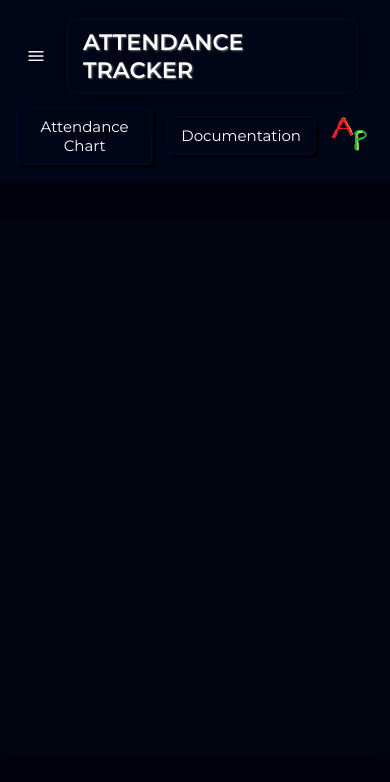
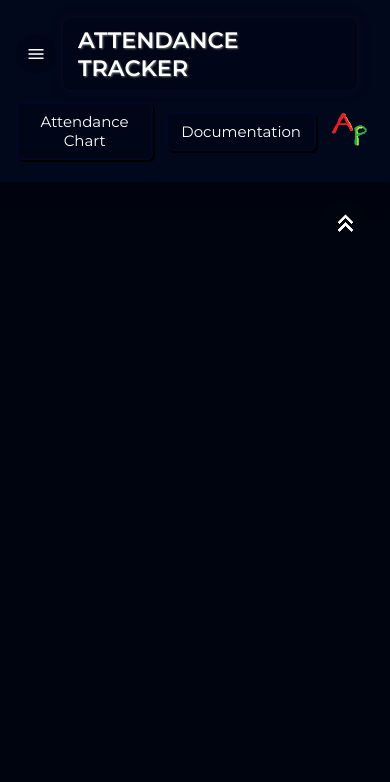
Before and after one commit to Mayurkshirsagar-web/AttendanceTracker.io, a plain HTML site: page home-page.html in a window 390 px wide. Shown: the top 782 px of the page. Drawn offline with Linux system fonts and the light colour scheme; a web font is replaced by a local one.

Commit message:
bottom to top button added and some responsiveness bug fixed

```diff
--- a/home-page.html
+++ b/home-page.html
@@ -17,7 +17,7 @@
     <link rel="stylesheet" href="styles/main-styles/footer.css">
 
   </head>
-  <body>
+  <body id="top">
     <div class="nav-container">
       <nav class="side-panel">
         <div class="top-part">
@@ -87,6 +87,11 @@
         <div class="footer-dis-box"><span class="footer-dis">Your privacy matters. This application is a client-side tool. All your attendance data is stored locally in your browser's storage (LocalStorage) and is never sent to any server. No one else can see your data but you.</span></div>
       </footer>
     </div>
-    <script src="script/time-table.js"></script>
+
+    <div class="back-to-top">
+      <a href="#top"><button class="back-to-top-button"><img class="arrow-png" src="Images/arrow-top.png"></button></a>
+    </div>
   </body>
+
+  <script src="script/time-table.js"></script>
 </html>
--- a/styles/general.css
+++ b/styles/general.css
@@ -3,6 +3,10 @@
   padding: 0;
   box-sizing: border-box;
   font-family: "Montserrat";
+}
+
+html {
+  scroll-behavior: smooth;
 }
 
 body {
@@ -12,7 +16,7 @@ body {
 .Front-page{
   min-height: 100vh;
   display: grid;
-  grid-template-rows: 80px 0.97fr 100px;
+  grid-template-rows: 85px 0.97fr 100px;
 }
 
 @media (max-width: 700px) {
@@ -20,3 +24,54 @@ body {
     grid-template-rows: 140px 1fr 60px;
   }
 }
+
+.main-conatiner {
+  height: 150vh;
+}
+
+.back-to-top {
+  z-index: 10;
+  position: fixed;
+  right: 24px;
+  top: 100px;
+}
+
+.back-to-top-button {
+  background-color: #00040f;
+  width: 50px;
+  height: 50px;
+  border-radius: 100%;
+  border: 1px none white;
+  cursor: pointer;
+  transition: all 0.15s ease;
+}
+
+.back-to-top-button:hover {
+  box-shadow: 0px 0px 3px white;
+  transform: scale(1.03) translateY(-5px);
+}
+
+.back-to-top-button:active {
+  background-color: #0f131d;
+}
+
+@media (max-width: 700px) {
+  .back-to-top {
+    right: 18px;
+    top: 160px;
+  }
+}
+
+@media (min-width: 701px) and (max-width: 1000px) {
+  .back-to-top {
+    right: 23px;
+    top: 145px;
+  }
+}
+
+@media (min-width: 320px) and (max-width: 410px) {
+  .back-to-top {
+    right: 20px;
+    top: 200px;
+  }
+}
--- a/styles/main-styles/footer.css
+++ b/styles/main-styles/footer.css
@@ -13,7 +13,7 @@
 
 @media (max-width: 480px) {
   .footer {
-    height: 325%;
+    height: 355%;
   }
 }
 @media (min-width: 600px) and (max-width: 885px) {
--- a/styles/main-styles/header.css
+++ b/styles/main-styles/header.css
@@ -16,12 +16,12 @@
   height: 93%;
   padding: 1rem;
   display: grid;
-  grid-template-columns: 70px 1fr 440px;
+  grid-template-columns: 70px 1fr 430px;
   grid-template-areas: "nav middle buttons";
   border: none;
   width: 100%;
   align-items: center;
-  background-color: #000617;
+  background-color: #01081b;
   box-shadow: 0px 0px 25px rgb(3, 0, 15);
 }
 
@@ -54,7 +54,8 @@
   justify-content: space-between;
   align-items: center;
   grid-area: buttons;
-  margin-right: 20px;
+  margin-right: 15px;
+  margin-bottom: 10px;
 
 }
 
@@ -99,7 +100,7 @@
 }
 
 .header-buttons {
-  background-color: transparent;
+  background-color: #000617;
   color: white;
   padding: 8px 13px;
   border-radius: 6px;
@@ -107,14 +108,14 @@
   font-size: 15px;
   transition: all 0.15s ease, box-shadow 0.2s;
   cursor: pointer;
-  box-shadow: 3px 3px 0.00px rgb(0, 0, 0);
+  box-shadow: 2px 2px 0.00px rgb(0, 0, 0);
 }
 
 .header-buttons:hover {
-  transform: scale(1.06);
+  transform: scaleX(1.07);
   opacity: 0.9;
-  background-color: rgb(141, 181, 201);
-  color: black;
+  background-color: rgb(25, 60, 112);
+  border-color: 5px solid black;
 }
 
 .header-buttons:active {
@@ -123,16 +124,17 @@
 
 .title-page {
   border: 2px solid rgb(3, 11, 27);
-  margin-left: 10px;
+  margin-left: 5px;
   margin-right: 15px;
   border-radius: 10px;
   padding: 8px 15px;
   color: white;
   letter-spacing: 0px;
+  background-color: #000617;
   font-size: 1.4em;
   font-weight: 600;
   text-shadow: 1px 1px 2px rgb(113, 113, 113);
-  box-shadow: 0px 0px 35px rgb(3, 0, 15);
+  box-shadow: 0px 0px 10px rgb(12, 6, 34);
 }
 
 .nav-button {
--- a/styles/main-styles/sidebar.css
+++ b/styles/main-styles/sidebar.css
@@ -6,12 +6,13 @@
   top: 10px;
   left: 10px;
   width: 25em;
-  transition: all 0.15s ease;
-  z-index: 100;
+  transition: all 0.2s ease;
+  z-index: -5;
+  opacity: 0;
   box-shadow: 0px 0px 20px rgb(3, 0, 15);
   grid-template-rows: 65px 1fr 100px;
   padding: 1rem;
-  display: none;
+  display: grid;
 }
 
 @media (max-width: 480px) {
@@ -21,7 +22,8 @@
 }
 
 .active {
-  display: grid;
+  z-index: 5;
+  opacity: 1;
 }
 
 .top-part, .middle-part, .bottom-part {
```
Also changed, not shown: Images/arrow-top.png (added), Images/github.png (deleted).
